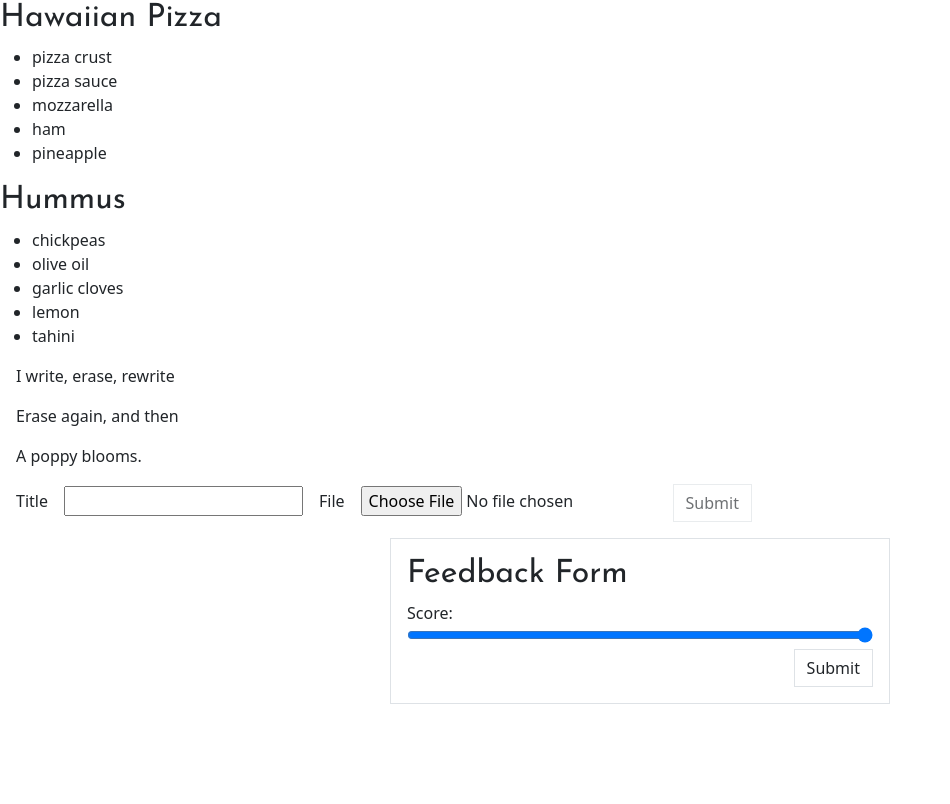
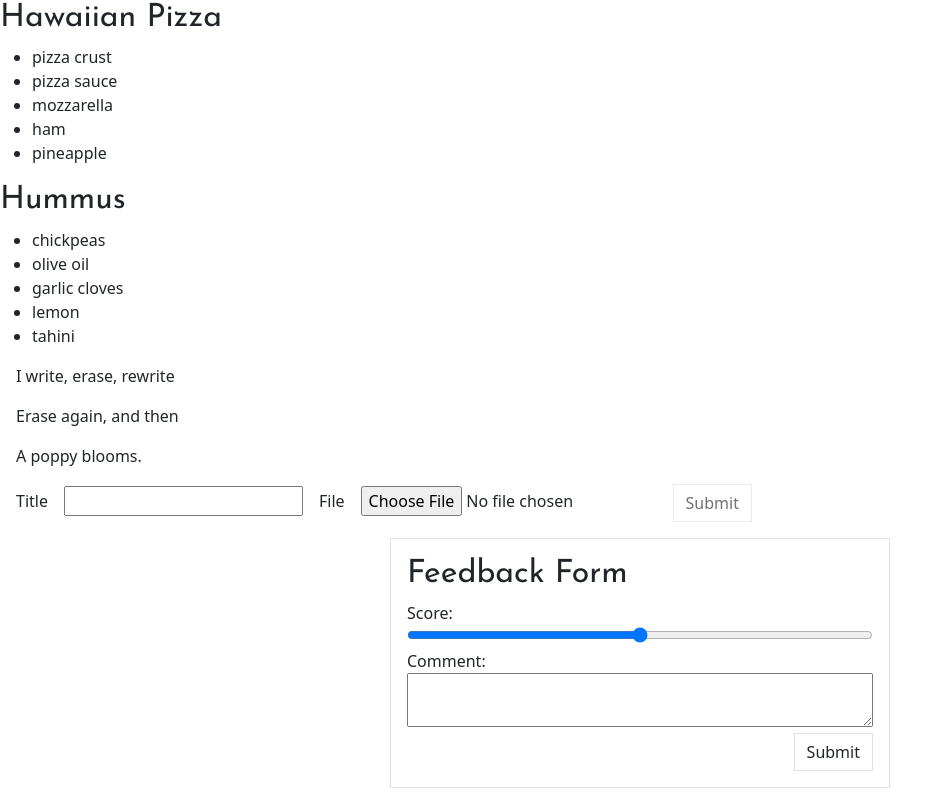
Before and after one commit to MauLight/advanced-react-exercises, a React (Create React App) app: page / in a window 1280 px wide. Shown: the part 1435-2239 px from the top of the page, without its empty margins (0-950 px from the left). Before the commit the page ends 2155 px from the top, so only its background shows below. Built offline with nearby package versions, Linux system fonts and the light colour scheme.

Commit message:
feedbakc form updated

```diff
--- a/src/App.css
+++ b/src/App.css
@@ -46,3 +46,7 @@ h6 {
 .range {
   width: 100%;
 }
+
+.area {
+  width: 100% !important;
+}
--- a/src/App.js
+++ b/src/App.js
@@ -1,8 +1,9 @@
 import './App.css';
 import { useState } from 'react';
 import { ToDo } from './components/todo';
-import { FeedBackForm, filterNerds, filterNerds2, HaikuMap, Recipes, RecipiesList} from './objects';
+import { filterNerds, filterNerds2, HaikuMap, Recipes, RecipiesList} from './objects';
 import { FormField } from './components/inputs';
+import { FeedBackForm } from './components/feedback';
 
 function App() {
 
--- /dev/null
+++ b/src/components/feedback.jsx
@@ -0,0 +1,34 @@
+import React, { useState } from 'react';
+
+export const FeedBackForm = () => {
+
+    const [value, setValue] = useState("");
+    const [comment, setComment] = useState("");
+
+    const handleChange = (e) => {
+        console.log(e.target.value);
+        setValue(e.target.value);
+    };
+
+    const handleChange2 = (e) => {
+        console.log(e.target.value);
+        setComment(e.target.value);
+    };
+
+    return (
+        <div className="Feed border p-3 mx-auto my-3">
+            <form>
+                <fieldset>
+                    <h2>Feedback Form</h2>
+                    <div className="field">
+                        <label htmlFor="score">Score: {value}</label>
+                        <input className="range" id="score" type="range" min="0" max="10" value={value} onChange={handleChange} />
+                        <label htmlFor='area'>Comment: </label>
+                        <textarea id='area' className='area' value={comment} onChange={handleChange2}></textarea>
+                    </div>
+                    <button className="btn border rounded-0 subBtn float-end" type="submit">Submit</button>
+                </fieldset>
+            </form>
+        </div>
+    )
+}
--- a/src/objects.js
+++ b/src/objects.js
@@ -1,3 +1,4 @@
+
 export const topDesserts = [
     {
         id: "1",
@@ -159,20 +160,3 @@ export const HaikuMap = () => {
         </div>
     )
 };
-
-export const FeedBackForm = () => {
-    return (
-        <div className="Feed border p-3 mx-auto my-3">
-            <form>
-                <fieldset>
-                    <h2>Feedback Form</h2>
-                    <div className="field">
-                        <label htmlFor="score">Score:</label>
-                        <input className="range" id="score" type= "range" min="0" max="10" />
-                    </div>
-                    <button className="btn border rounded-0 subBtn float-end" type="submit">Submit</button>
-                </fieldset>
-            </form>
-        </div>
-    )
-}
```
